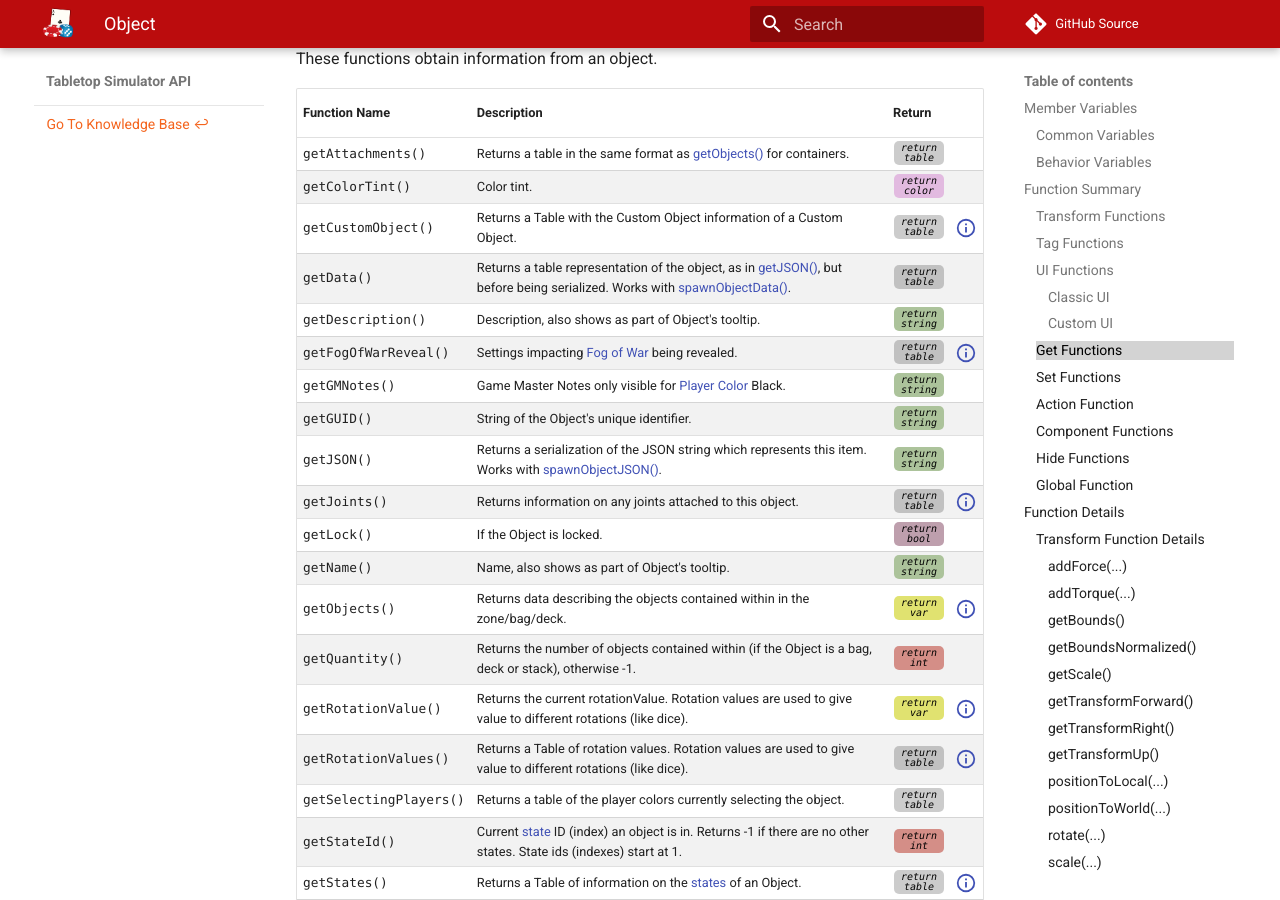
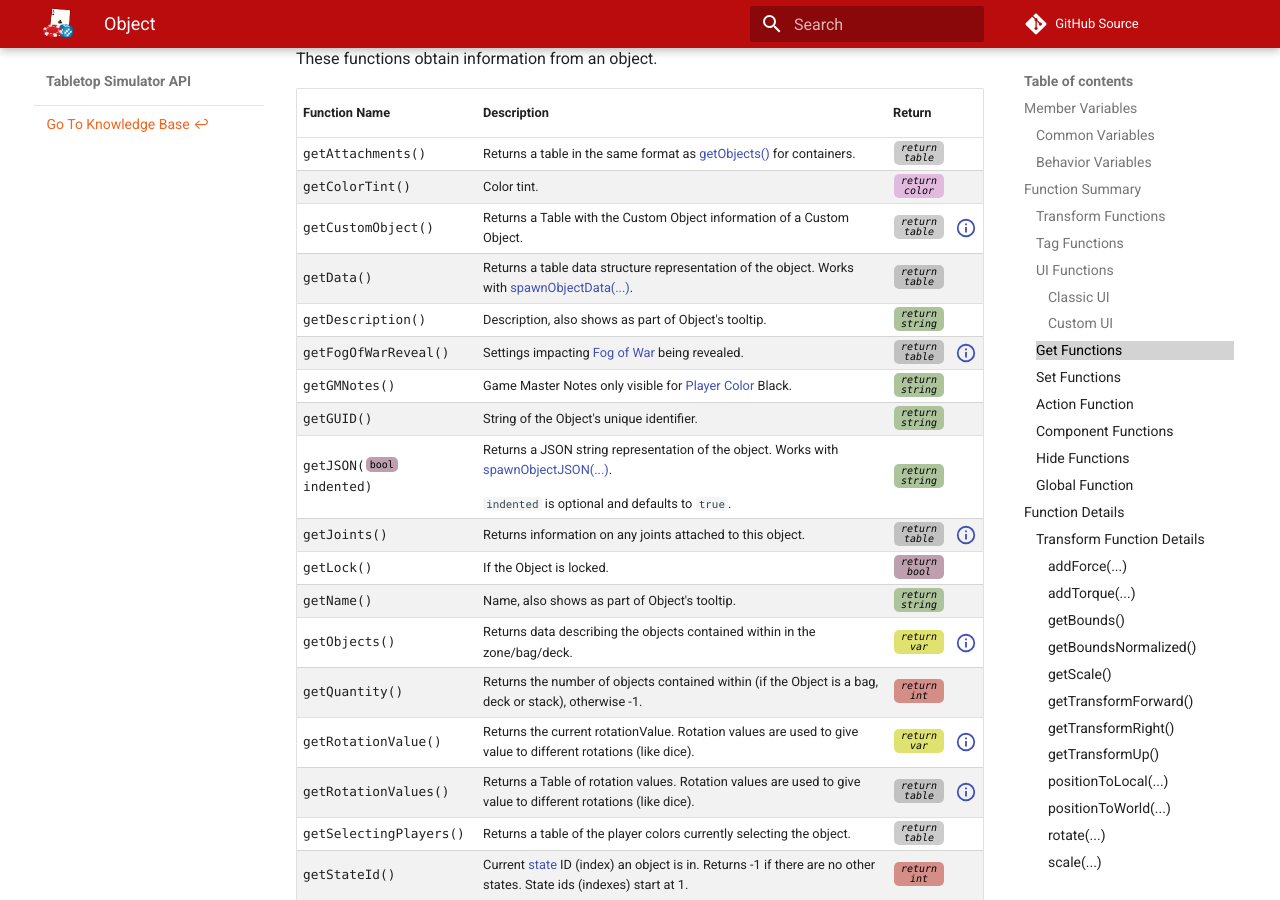
Before and after one commit to Berserk-Games/Tabletop-Simulator-API, an MkDocs documentation site: the page built from docs/object.md, in a window 1280 px wide and 900 px high, scrolled down 6915 px. Built offline with MkDocs 1.6.1 and Material for MkDocs 9.7.7, drawn with Linux system fonts in a browser that asks for light colours; comment, search, counter and statistics services are not loaded.

Commit message:
object.getJSON() - new optional param 'indented'

```diff
--- a/docs/object.md
+++ b/docs/object.md
@@ -185,12 +185,12 @@ Function Name | Description | Return | &nbsp;
 getAttachments() {: data-toc-label="getAttachments()" data-toc-child-of="get-function-details" } | Returns a table in the same format as [getObjects()](#getobjects) for containers. | [<span class="ret tab"></span>](types.md) |
 getColorTint() {: data-toc-label="getColorTint()" data-toc-child-of="get-function-details" } | Color tint. | [<span class="ret col"></span>](types.md#color) |
 getCustomObject() | Returns a Table with the Custom Object information of a Custom Object. | [<span class="ret tab"></span>](types.md) | [:i:](#getcustomobject)
-getData() {: data-toc-label="getData()" data-toc-child-of="get-function-details" } | Returns a table representation of the object, as in [getJSON()](#getjson), but before being serialized. Works with [spawnObjectData()](base.md#spawnobjectdata). | [<span class="ret tab"></span>](types.md) |
+getData() {: data-toc-label="getData()" data-toc-child-of="get-function-details" } | Returns a table data structure representation of the object. Works with [spawnObjectData(...)](base.md#spawnobjectdata). | [<span class="ret tab"></span>](types.md) |
 getDescription() {: data-toc-label="getDescription()" data-toc-child-of="get-function-details" } | Description, also shows as part of Object's tooltip. | [<span class="ret str"></span>](types.md)
 getFogOfWarReveal() | Settings impacting [Fog of War](https://kb.tabletopsimulator.com/game-tools/zone-tools/#fog-of-war-zone) being revealed. | [<span class="ret tab"></span>](types.md) | [:i:](#getfogofwarreveal)
 getGMNotes() {: data-toc-label="getGMNotes()" data-toc-child-of="get-function-details" } | Game Master Notes only visible for [Player Color](player/colors.md) Black. | [<span class="ret str"></span>](types.md) |
 getGUID() {: data-toc-label="getGUID()" data-toc-child-of="get-function-details" } | String of the Object's unique identifier. | [<span class="ret str"></span>](types.md) |
-getJSON() {: data-toc-label="getJSON()" data-toc-child-of="get-function-details" } | Returns a serialization of the JSON string which represents this item. Works with [spawnObjectJSON()](base.md#spawnobjectjson). | [<span class="ret str"></span>](types.md) |
+getJSON([<span class="tag boo"></span>](types.md) indented) {: data-toc-label="getJSON(...)" data-toc-child-of="get-function-details" } | <p>Returns a JSON string representation of the object. Works with [spawnObjectJSON(...)](base.md#spawnobjectjson).</p><p>`indented` is optional and defaults to `true`.</p> | [<span class="ret str"></span>](types.md) |
 getJoints() | Returns information on any joints attached to this object. | [<span class="ret tab"></span>](types.md) | [:i:](#getjoints)
 getLock() {: data-toc-label="getLock()" data-toc-child-of="get-function-details" } | If the Object is locked. | [<span class="ret boo"></span>](types.md) |
 getName() {: data-toc-label="getName()" data-toc-child-of="get-function-details" } | Name, also shows as part of Object's tooltip. | [<span class="ret str"></span>](types.md) |
```
Also changed, not shown: docs/base.md (+2 -2 lines).
